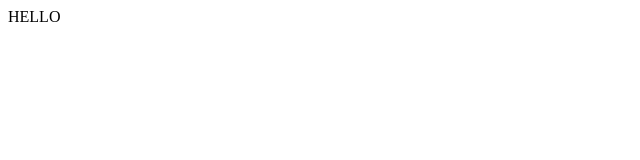
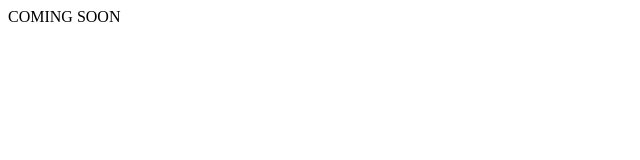
Before and after one commit to NickHld/war-crimes-records, a plain HTML site: page index.html in a window 1280 px wide. Shown: the full height of the page, 0-640 px from the left. Drawn offline with Linux system fonts and the light colour scheme.

Commit message:
Update index.html

```diff
--- a/index.html
+++ b/index.html
@@ -6,6 +6,6 @@
     <title>Document</title>
 </head>
 <body>
-    HELLO
+    COMING SOON
 </body>
 </html>
```
